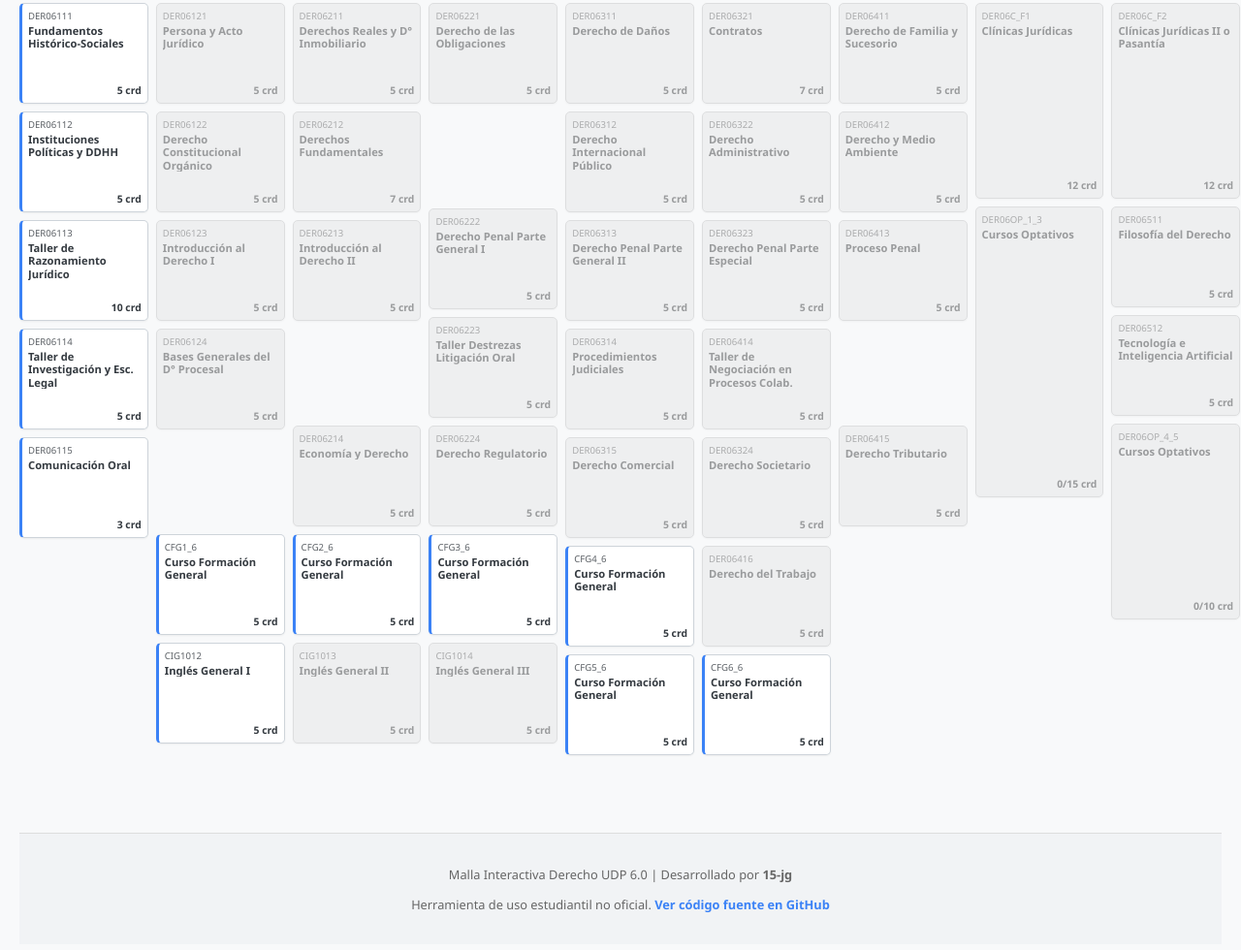
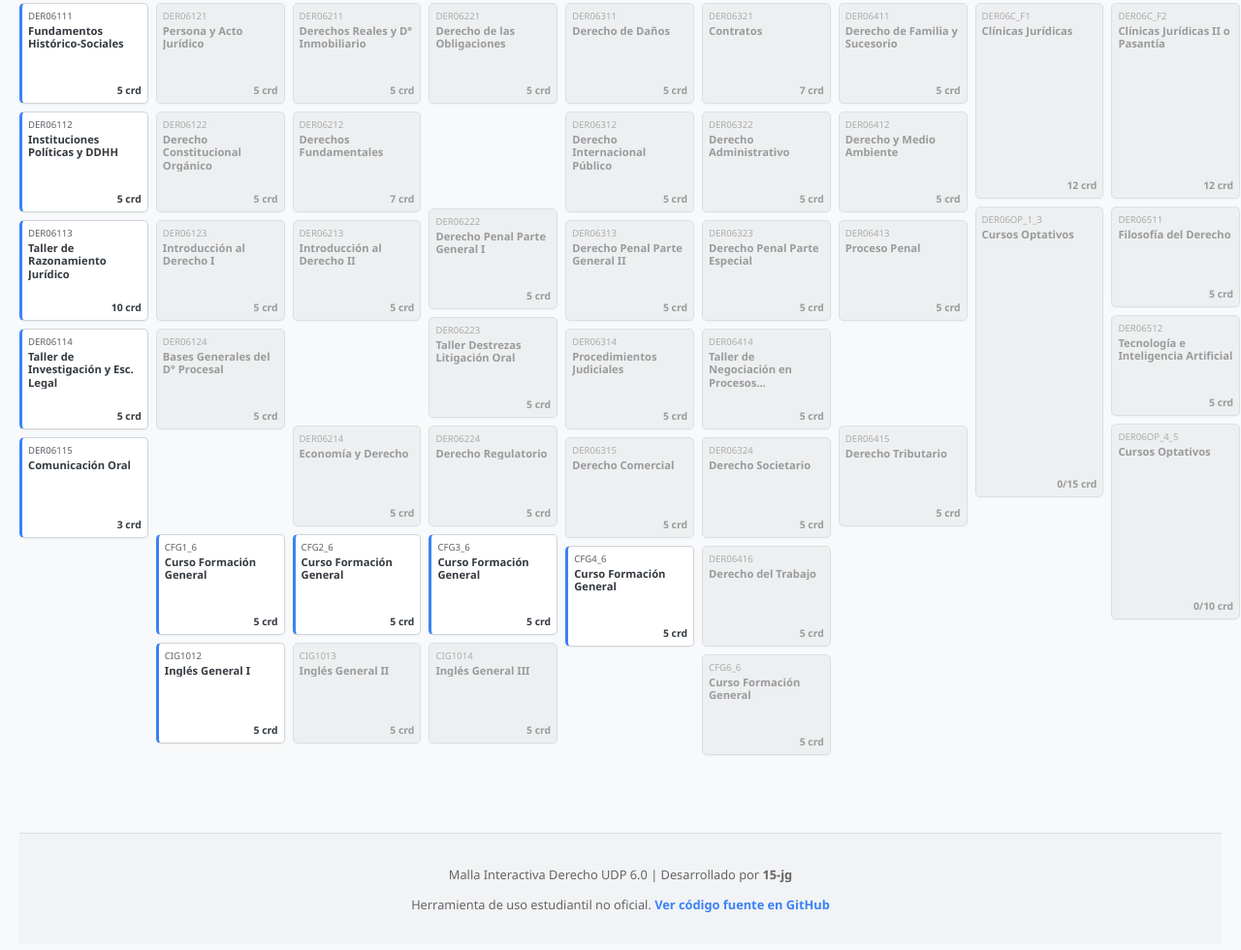
Before and after one commit to 15-jg/Malla-NO-oficial, a plain HTML site: page index.html in a window 1280 px wide. Shown: the part 198-1178 px from the top of the page at 97% size. Drawn offline with Linux system fonts and the light colour scheme.

Commit message:
Update index.html

```diff
--- a/index.html
+++ b/index.html
@@ -245,7 +245,7 @@
         // SEMESTRE IV
         { id: "DER06221", row: 1, sem: 4, name: "Derecho de las Obligaciones", credits: 5, prereqs: ["DER06211"] },
         { id: "DER06222", row: 3, sem: 4, name: "Derecho Penal Parte General I", credits: 5, prereqs: ["DER06123"] },
-        { id: "DER06223", row: 4, sem: 4, name: "Taller Destrezas Litigación Oral", credits: 5, prereqs: ["DER06115", "DER06212", "DER06124"] },
+        { id: "DER06223", row: 4, sem: 4, name: "Taller Destrezas Litigación Oral", credits: 5, prereqs: ["DER06115", "DER06124", "DER06211", "DER06212", "DER06213"] },
         { id: "DER06224", row: 5, sem: 4, name: "Derecho Regulatorio", credits: 5, prereqs: ["DER06214"] },
         { id: "CFG3_6",   row: 6, sem: 4, name: "Curso Formación General", credits: 5, prereqs: [] },
         { id: "CIG1014",  row: 7, sem: 4, name: "Inglés General III", credits: 5, prereqs: ["CIG1013"] },
@@ -254,25 +254,26 @@
         { id: "DER06311", row: 1, sem: 5, name: "Derecho de Daños", credits: 5, prereqs: ["DER06221"] },
         { id: "DER06312", row: 2, sem: 5, name: "Derecho Internacional Público", credits: 5, prereqs: ["DER06212"] },
         { id: "DER06313", row: 3, sem: 5, name: "Derecho Penal Parte General II", credits: 5, prereqs: ["DER06213", "DER06222"] },
-        { id: "DER06314", row: 4, sem: 5, name: "Procedimientos Judiciales", credits: 5, prereqs: ["DER06115", "DER06212", "DER06223", "DER06224"] },
+        { id: "DER06314", row: 4, sem: 5, name: "Procedimientos Judiciales", credits: 5, prereqs: ["DER06223"] },
         { id: "DER06315", row: 5, sem: 5, name: "Derecho Comercial", credits: 5, prereqs: ["DER06224"] },
         { id: "CFG4_6",   row: 6, sem: 5, name: "Curso Formación General", credits: 5, prereqs: [] },
-        { id: "CFG5_6",   row: 7, sem: 5, name: "Curso Formación General", credits: 5, prereqs: [] },
+
 
         // SEMESTRE VI
         { id: "DER06321", row: 1, sem: 6, name: "Contratos", credits: 7, prereqs: ["DER06114", "DER06311"] },
-        { id: "DER06322", row: 2, sem: 6, name: "Derecho Administrativo", credits: 5, prereqs: ["DER06222", "DER06224"] },
+        { id: "DER06322", row: 2, sem: 6, name: "Derecho Administrativo", credits: 5, prereqs: ["DER06223", "DER06224"] },
         { id: "DER06323", row: 3, sem: 6, name: "Derecho Penal Parte Especial", credits: 5, prereqs: ["DER06313"] },
-        { id: "DER06414", row: 4, sem: 6, name: "Taller de Negociación en Procesos Colab.", credits: 5, prereqs: ["DER06314"] },
         { id: "DER06324", row: 5, sem: 6, name: "Derecho Societario", credits: 5, prereqs: ["DER06315"] },
-        { id: "DER06416", row: 6, sem: 6, name: "Derecho del Trabajo", credits: 5, prereqs: ["DER06214", "DER06223"] },
+        { id: "CFG5_6",   row: 6, sem: 5, name: "Curso Formación General", credits: 5, prereqs: [] },
         { id: "CFG6_6",   row: 7, sem: 6, name: "Curso Formación General", credits: 5, prereqs: [] },
 
         // SEMESTRE VII
         { id: "DER06411", row: 1, sem: 7, name: "Derecho de Familia y Sucesorio", credits: 5, prereqs: ["DER06321"] },
         { id: "DER06412", row: 2, sem: 7, name: "Derecho y Medio Ambiente", credits: 5, prereqs: ["DER06322"] },
-        { id: "DER06413", row: 3, sem: 7, name: "Proceso Penal", credits: 5, prereqs: ["DER06323", "DER06314"] },
+        { id: "DER06413", row: 3, sem: 7, name: "Proceso Penal", credits: 5, prereqs: ["DER06323"] },
+        { id: "DER06414", row: 4, sem: 6, name: "Taller de Negociación en Procesos Colaborativos", credits: 5, prereqs: ["DER06314"] },
         { id: "DER06415", row: 5, sem: 7, name: "Derecho Tributario", credits: 5, prereqs: ["DER06224"] },
+        { id: "DER06416", row: 6, sem: 6, name: "Derecho del Trabajo", credits: 5, prereqs: ["DER06214", "DER06223"] },
 
         // SEMESTRE VIII
         { id: "DER06C_F1", row: 1, sem: 8, name: "Clínicas Jurídicas", credits: 12, height: 2, prereqs: ["DER06411", "DER06412", "DER06413", "DER06414", "DER06324", "CFG6_6"] },
@@ -281,7 +282,7 @@
         { id: "DER06OP_1_3", row: 3, sem: 8, name: "Cursos Optativos", credits: 15, height: 3, isAccumulative: true, step: 1, prereqs: ["DER06321", "DER06322", "DER06323", "DER06324"] },
 
         // SEMESTRE IX
-        { id: "DER06C_F2", row: 1, sem: 9, name: "Clínicas Jurídicas II o Pasantía", credits: 12, height: 2, prereqs: ["DER06411", "DER06412", "DER06413", "DER06414", "CFG6_6"] },
+        { id: "DER06C_F2", row: 1, sem: 9, name: "Clínicas Jurídicas II o Pasantía", credits: 12, height: 2, prereqs: ["DER06411", "DER06412", "DER06413", "DER06414", "DER06324", "CFG6_6"] },
         { id: "DER06511", row: 3, sem: 9, name: "Filosofía del Derecho", credits: 5, prereqs: ["DER06213"] },
         { id: "DER06512", row: 4, sem: 9, name: "Tecnología e Inteligencia Artificial", credits: 5, prereqs: ["DER06C_F1"] },
 
@@ -289,7 +290,7 @@
         { id: "DER06OP_4_5", row: 5, sem: 9, name: "Cursos Optativos", credits: 10, height: 2, isAccumulative: true, step: 1, prereqs: ["DER06321", "DER06322", "DER06323", "DER06324"] },
 
         // SEMESTRE X
-        { id: "DER06521", row: 1, sem: 10, name: "Programa de Integración y Prep. de Licenciatura", credits: 23, height: 3, prereqs: ["DER06413", "DER06416", "DER06C_F1", "DER06C_F2"] },
+        { id: "DER06521", row: 1, sem: 10, name: "Programa de Integración y Preparación de Licenciatura", credits: 23, height: 3, prereqs: ["DER06415", "DER06416", "DER06511", "DER06512"] },
         { id: "DER06522", row: 4, sem: 10, name: "Ética y Responsabilidad Prof.", credits: 3, prereqs: ["DER06C_F2"] },
         { id: "DER06523", row: 5, sem: 10, name: "Taller de Inserción y Emprendimiento", credits: 3, prereqs: ["DER06C_F2"] },
     ];
```
